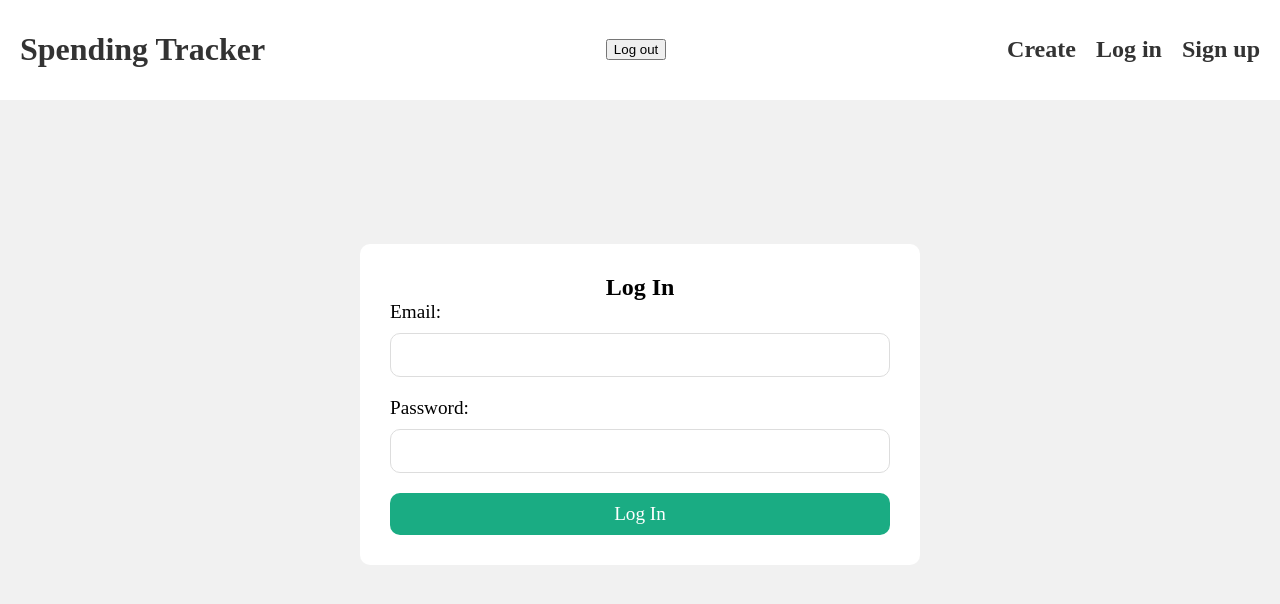
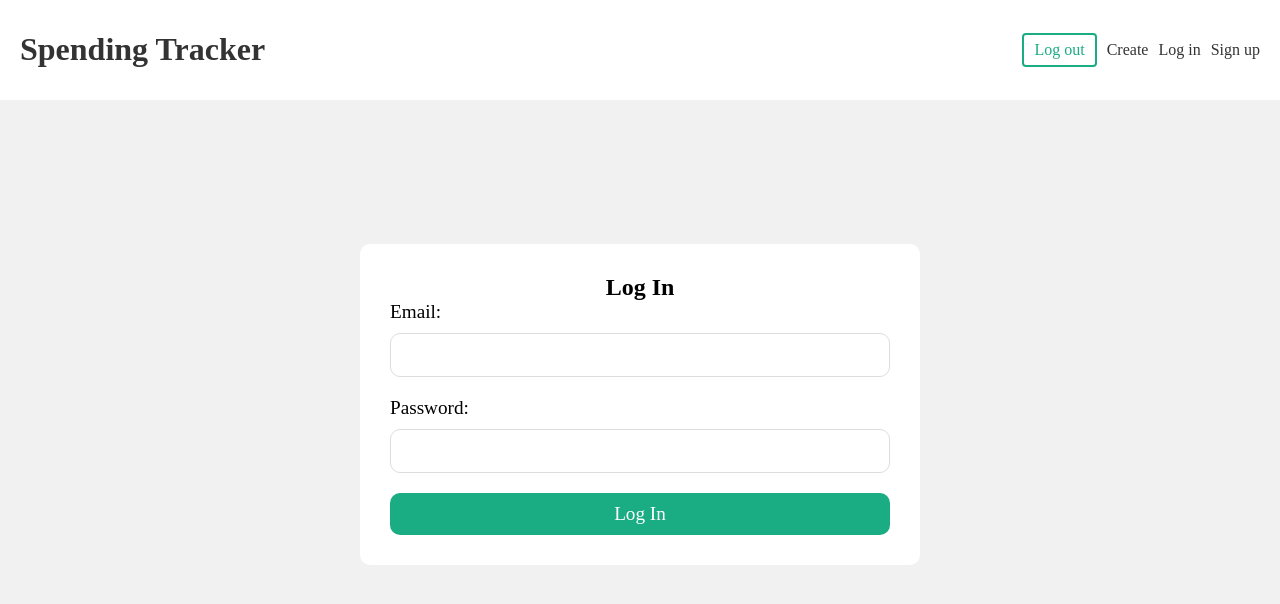
Before and after one commit to madray4/Spending-Tracker, a React (Create React App) app in the folder frontend/: page /login in a window 1280 px wide. Shown: the top 604 px of the page. Built offline with nearby package versions, Linux system fonts and the light colour scheme.

Commit message:
Created a functioning useLogin Hook

```diff
--- a/frontend/src/components/Navbar.js
+++ b/frontend/src/components/Navbar.js
@@ -15,22 +15,18 @@ const NavBar = () => {
         <Link to="/">
           <h1>Spending Tracker</h1>
         </Link>
-        <div className="navbar-buttons">
-          <button onClick={handleLogout}>
-            Log out
-          </button>
-        </div>
-        <div className="navbar-buttons">
-          <Link to="/add-entry">
-            <h2>Create</h2>
-          </Link>
-          <Link to="/login">
-            <h2>Log in</h2>
-          </Link>
-          <Link to="/signup">
-            <h2>Sign up</h2>
-          </Link>
-        </div>
+        <nav>
+          <div>
+            <button onClick={handleLogout}>
+              Log out
+            </button>
+          </div>
+          <div>
+            <Link to="/add-entry">Create</Link>
+            <Link to="/login">Log in</Link>
+            <Link to="/signup">Sign up</Link>
+          </div>
+        </nav>
       </div>
     </header>
   )
--- a/frontend/src/components/css/Navbar.css
+++ b/frontend/src/components/css/Navbar.css
@@ -16,12 +16,25 @@ header a {
   text-decoration: none;
 }
 
-.navbar-buttons{
+nav {
   display: flex;
-  gap: 20px;
-  justify-content: space-between;
+  align-items: center;
+}
+nav a {
+  margin-left: 10px;
 }
 
-.navbar-buttons a:hover{
-  color: gray;
+nav a:hover{
+  color: var(--primary);
 }
+
+nav button {
+  background: #fff;
+  color: var(--primary);
+  border: 2px solid var(--primary);
+  padding: 6px 10px;
+  border-radius: 4px;
+  font-family: "Montserrat";
+  cursor: pointer;
+  font-size: 1em;
+}
--- a/frontend/src/hooks/useLogIn.js
+++ b/frontend/src/hooks/useLogIn.js
@@ -12,11 +12,11 @@ export const useLogin = () => {
 
     const response = await fetch('/api/user/login', {
       method: 'POST',
-      header: { 'Content-Type': 'application/json' },
+      headers: { 'Content-Type': 'application/json' },
       body: JSON.stringify({ email, password })
     });
 
-    const json = response.json();
+    const json = await response.json();
 
     if (!response.ok) {
       setError(json.error);
--- a/frontend/src/pages/Login.js
+++ b/frontend/src/pages/Login.js
@@ -25,7 +25,7 @@ const Login = () => {
         onChange={ (e) => setPassword(e.target.value) }
         value={password}/>
       <button disabled={isLoading}>Log In</button>
-      {error && <div className="error">{error.message}</div>}
+      {error && <div className="error">{error}</div>}
     </form>
   );
 };
```
